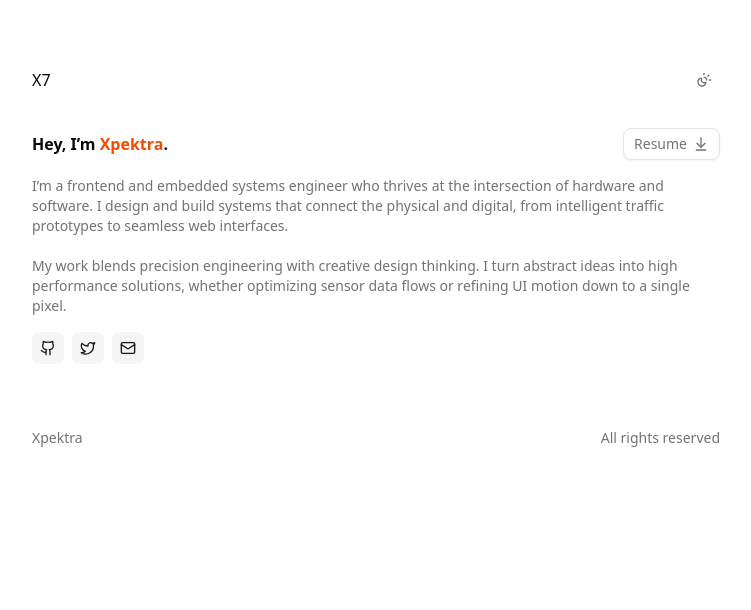
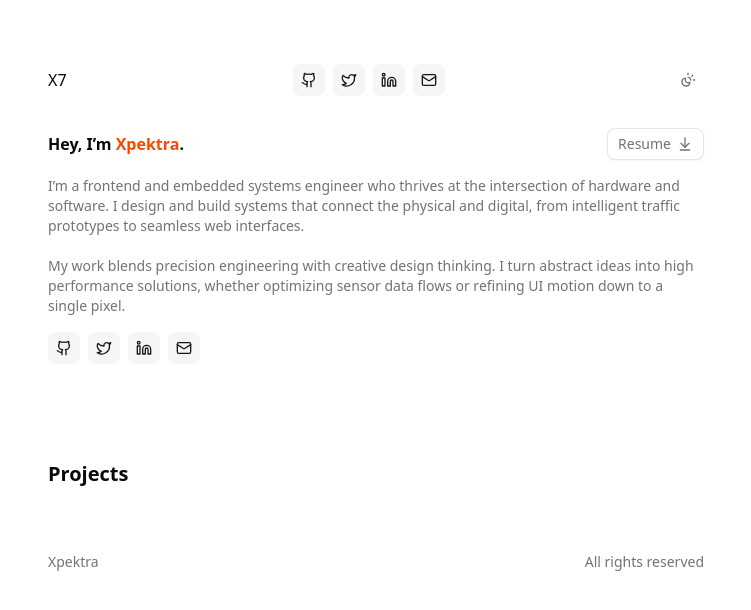
Before and after one commit to Xpektra7/portfolio-v3, a Next.js app: page / in a window 1280 px wide. Shown: the top 610 px of the page, without its empty margins (264-1015 px from the left). Built offline with nearby package versions, Linux system fonts and the light colour scheme.

Commit message:
update: moved social liks to header

```diff
--- a/src/app/layout.tsx
+++ b/src/app/layout.tsx
@@ -1,10 +1,17 @@
 import type { Metadata } from "next";
-import {  JetBrains_Mono } from "next/font/google";
+import {  JetBrains_Mono, Geist_Mono, Inter } from "next/font/google";
 import "./globals.css";
 import ThemeToggler from "@/components/themeToggler";
+import { Button } from "@/components/ui/button";
+import Link from "next/link";
+import {  LinkedinIcon, TwitterIcon, Github, MailIcon } from "lucide-react";
 
-const geistMono = JetBrains_Mono({
-  variable: "--font-geist-mono",
+const inter = Inter({
+  variable: "--font-mono",
+  subsets: ["latin"],
+});
+const jetbrainsMono = JetBrains_Mono({
+  variable: "--font-sans",
   subsets: ["latin"],
 });
 
@@ -25,10 +32,33 @@ export default function RootLayout({
   return (
       <html lang="en">
       <body
-        className={`${geistMono.variable} text-muted-foreground px-4 antialiased overflow-x-hidden max-w-[720px] mx-auto mt-8 md:mt-16`}
+        className={`${jetbrainsMono.variable} text-muted-foreground px-8 antialiased overflow-x-hidden max-w-[720px] mx-auto my-8 md:mt-16`}
       >
       <header className="w-full flex justify-between items-center mb-8">
         <h3 className="text-foreground">X7</h3>
+        <div className="flex items-center text-foreground gap-2">
+            <Button variant="secondary" size="icon-sm" asChild aria-label="Link to my Github account">
+              <Link href="https://github.com/Xpektra7" target="_blank" rel="noopener noreferrer">
+                <Github />
+              </Link>
+            </Button>
+            <Button variant="secondary" size="icon-sm" asChild aria-label="Link to my Twitter account">
+              <Link href="https://www.x.com/xpektra7" target="_blank" rel="noopener noreferrer">
+                <TwitterIcon />
+              </Link>
+            </Button>
+            <Button variant="secondary" size="icon-sm" asChild aria-label="Link to my Linkedin account">
+              <Link href="https://www.linkedin.com/in/xpektra" target="_blank" rel="noopener noreferrer">
+                <LinkedinIcon/>
+              </Link>
+            </Button>
+            <Button variant="secondary" size="icon-sm" asChild aria-label="Send me an Email">
+              <Link href="https://www.linkedin.com/in/xpektra" target="_blank" rel="noopener noreferrer">
+                <MailIcon />
+              </Link>
+            </Button>
+          </div>
+
         <ThemeToggler/>
       </header>
 
--- a/src/app/page.tsx
+++ b/src/app/page.tsx
@@ -2,12 +2,13 @@
 import { Button } from "@/components/ui/button";
 import Link from "next/link";
 import { ArrowDownToLine, LinkedinIcon, TwitterIcon, Github, MailIcon } from "lucide-react";
+import Projects from "./projects/page";
 
 
 export default function Home() {
   return (
     <>
-      <main className="flex flex-col gap-16">
+      <main className="flex flex-col gap-24">
         <section id="hero" className="flex flex-col gap-4">
           <div className="flex justify-between items-center">
             <h1 className="text-foreground font-semibold">Hey, I’m <span className="text-chart-4">Xpektra</span>.</h1>
@@ -25,17 +26,22 @@ export default function Home() {
             My work blends precision engineering with creative design thinking. I turn abstract ideas into high performance solutions, whether optimizing sensor data flows or refining UI motion down to a single pixel.
           </p>
           <div className="flex items-center text-foreground gap-2">
-            <Button variant="secondary" size="icon-sm" asChild aria-label="Link to my Linkedin account">
-              <Link href="https://www.linkedin.com/in/xpektra" target="_blank" rel="noopener noreferrer">
+            <Button variant="secondary" size="icon-sm" asChild aria-label="Link to my Github account">
+              <Link href="https://github.com/Xpektra7" target="_blank" rel="noopener noreferrer">
                 <Github />
+              </Link>
+            </Button>
+            <Button variant="secondary" size="icon-sm" asChild aria-label="Link to my Twitter account">
+              <Link href="https://www.x.com/xpektra7" target="_blank" rel="noopener noreferrer">
+                <TwitterIcon />
               </Link>
             </Button>
             <Button variant="secondary" size="icon-sm" asChild aria-label="Link to my Linkedin account">
               <Link href="https://www.linkedin.com/in/xpektra" target="_blank" rel="noopener noreferrer">
-                <TwitterIcon />
+                <LinkedinIcon/>
               </Link>
             </Button>
-            <Button variant="secondary" size="icon-sm" asChild aria-label="Link to my Linkedin account">
+            <Button variant="secondary" size="icon-sm" asChild aria-label="Send me an Email">
               <Link href="https://www.linkedin.com/in/xpektra" target="_blank" rel="noopener noreferrer">
                 <MailIcon />
               </Link>
@@ -43,6 +49,7 @@ export default function Home() {
           </div>
 
         </section>
+        <Projects limit={3} />
       </main>
     </>
   );
```
